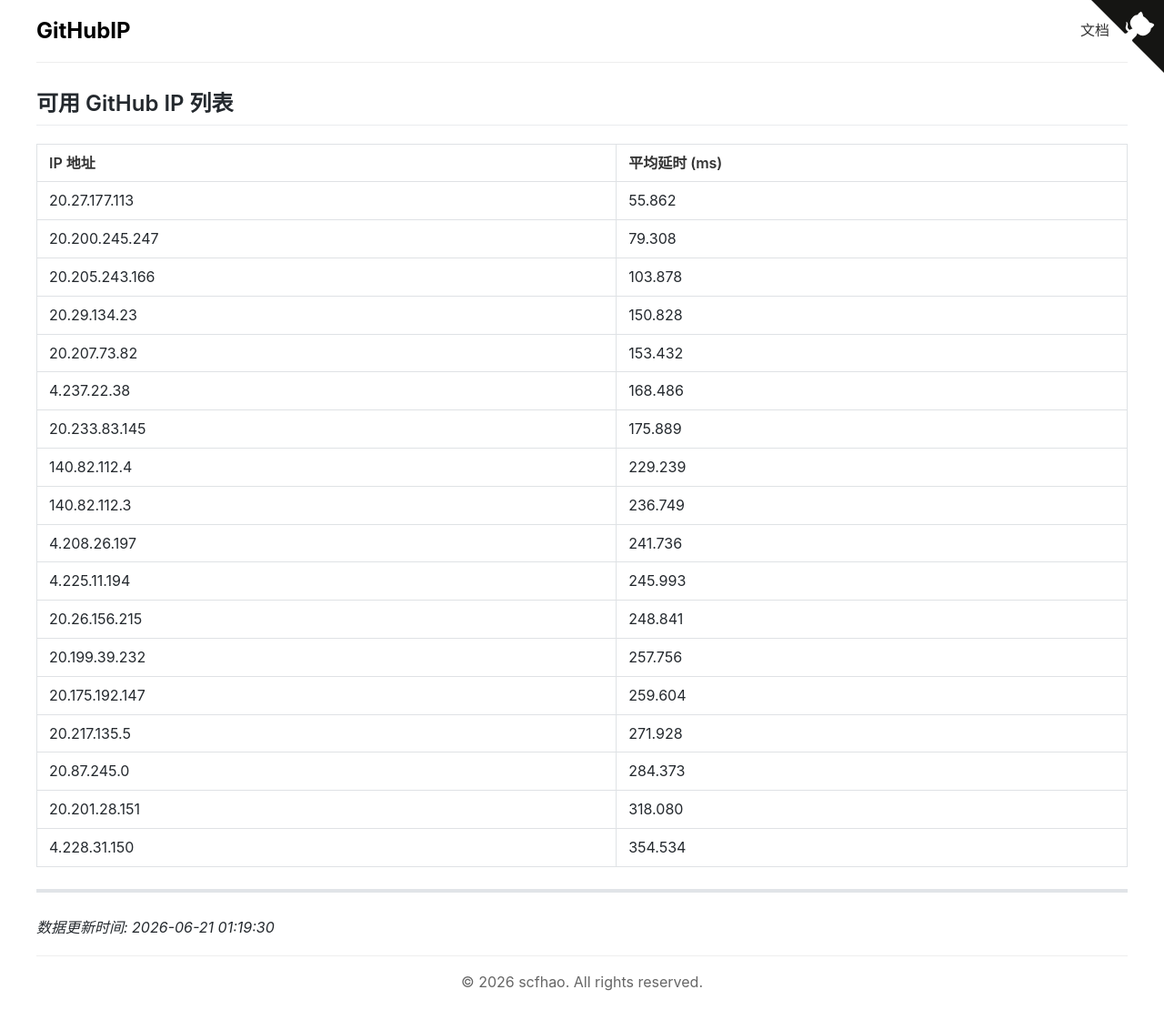
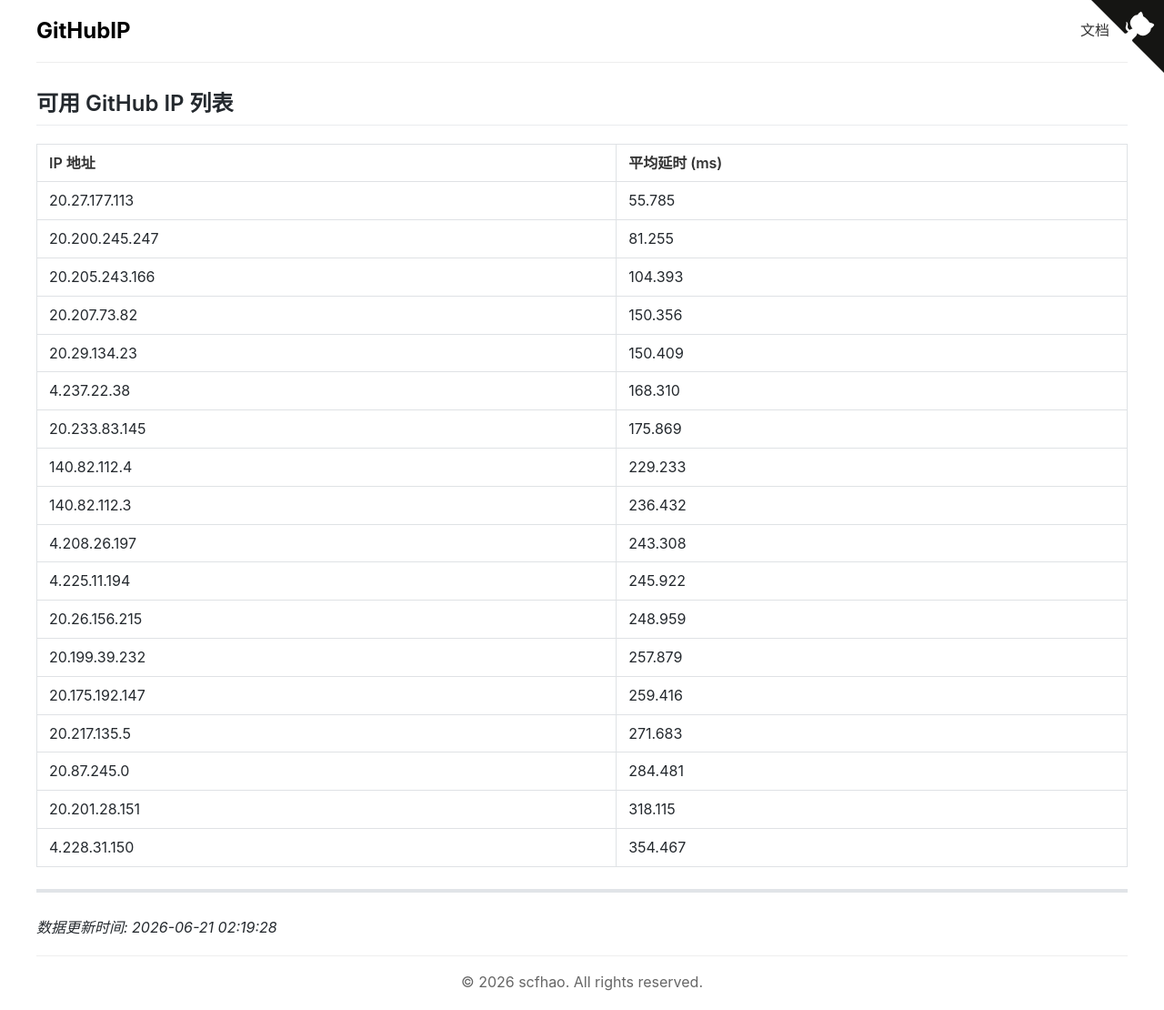
Before and after one commit to scfhao/GitHubIP, a Jekyll site: the page built from index.md, in a window 1280 px wide. Shown: the whole page at 91% size. Built offline with Jekyll 4.4.1, drawn with Linux system fonts in a browser that asks for light colours.

Commit message:
自动脚本执行 - 2026-06-21 02:19:28

```diff
--- a/index.md
+++ b/index.md
@@ -1,32 +1,32 @@
 ---
 layout: home
 title: GitHub IP 列表
-date: 2026-06-21 01:19:30
+date: 2026-06-21 02:19:28
 ---
 
 ## 可用 GitHub IP 列表
 
 | IP 地址 | 平均延时 (ms) |
 |---------|--------------|
-| 20.27.177.113 | 55.862 |
-| 20.200.245.247 | 79.308 |
-| 20.205.243.166 | 103.878 |
-| 20.29.134.23 | 150.828 |
-| 20.207.73.82 | 153.432 |
-| 4.237.22.38 | 168.486 |
-| 20.233.83.145 | 175.889 |
-| 140.82.112.4 | 229.239 |
-| 140.82.112.3 | 236.749 |
-| 4.208.26.197 | 241.736 |
-| 4.225.11.194 | 245.993 |
-| 20.26.156.215 | 248.841 |
-| 20.199.39.232 | 257.756 |
-| 20.175.192.147 | 259.604 |
-| 20.217.135.5 | 271.928 |
-| 20.87.245.0 | 284.373 |
-| 20.201.28.151 | 318.080 |
-| 4.228.31.150 | 354.534 |
+| 20.27.177.113 | 55.785 |
+| 20.200.245.247 | 81.255 |
+| 20.205.243.166 | 104.393 |
+| 20.207.73.82 | 150.356 |
+| 20.29.134.23 | 150.409 |
+| 4.237.22.38 | 168.310 |
+| 20.233.83.145 | 175.869 |
+| 140.82.112.4 | 229.233 |
+| 140.82.112.3 | 236.432 |
+| 4.208.26.197 | 243.308 |
+| 4.225.11.194 | 245.922 |
+| 20.26.156.215 | 248.959 |
+| 20.199.39.232 | 257.879 |
+| 20.175.192.147 | 259.416 |
+| 20.217.135.5 | 271.683 |
+| 20.87.245.0 | 284.481 |
+| 20.201.28.151 | 318.115 |
+| 4.228.31.150 | 354.467 |
 
 ---
 
-*数据更新时间: 2026-06-21 01:19:30*
+*数据更新时间: 2026-06-21 02:19:28*
```
